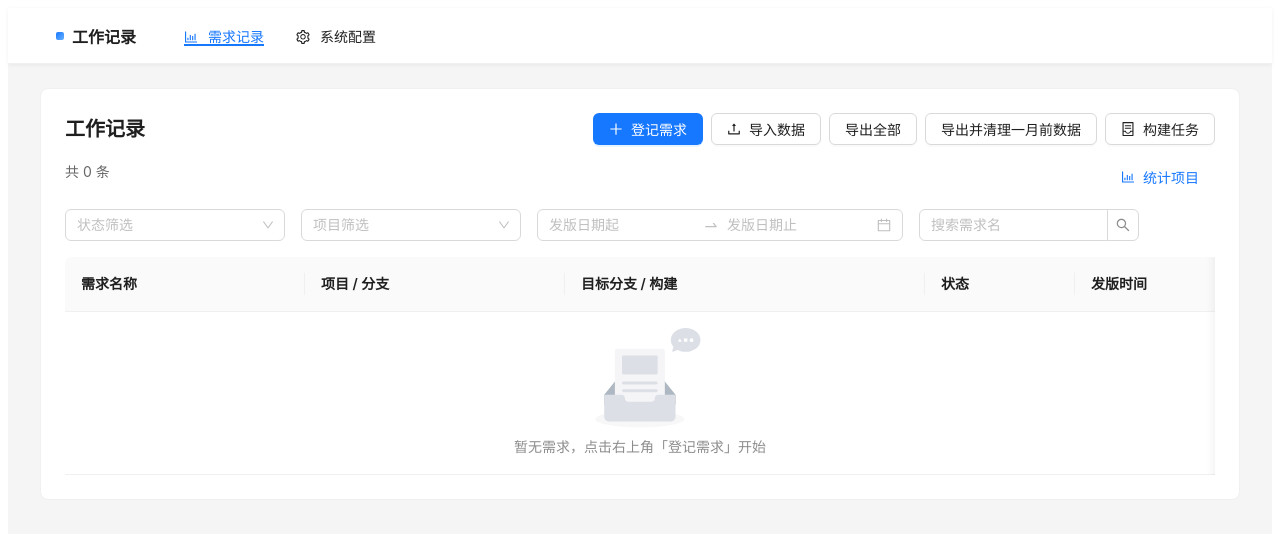
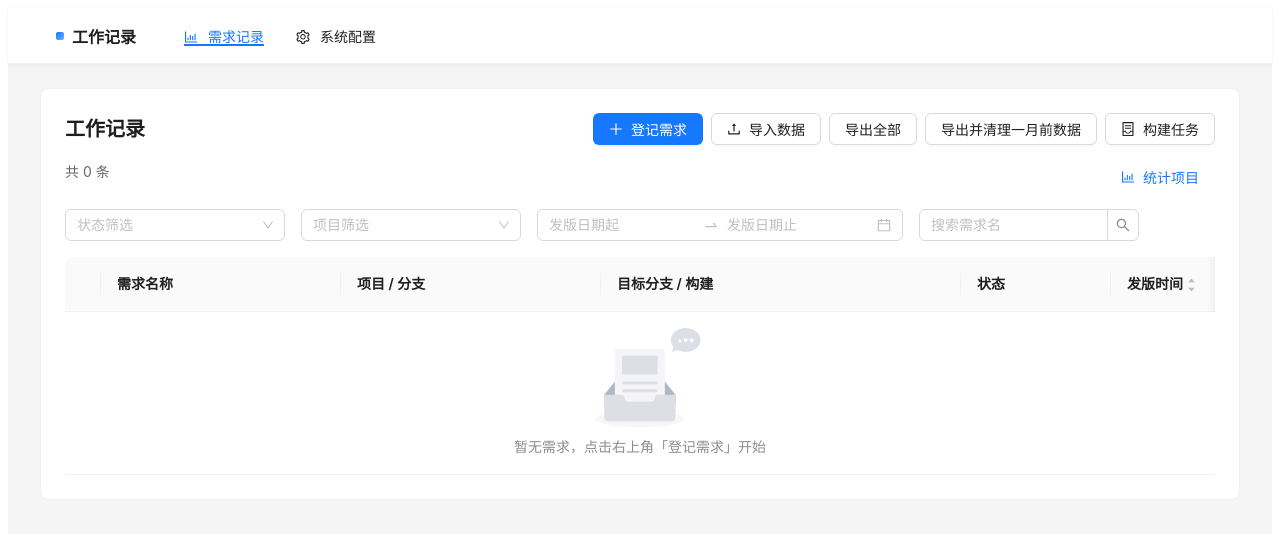
Before and after one commit to HF-code/workRecord, a React (Vite) app: page /#/ in a window 1280 px wide. Shown: the top 534 px of the page. Built offline with nearby package versions, Linux system fonts and the light colour scheme.

Commit message:
feat: 增加排序

```diff
--- a/package.json
+++ b/package.json
@@ -10,6 +10,10 @@
   },
   "dependencies": {
     "@ant-design/icons": "^5.5.1",
+    "@dnd-kit/core": "^6.3.1",
+    "@dnd-kit/modifiers": "^9.0.0",
+    "@dnd-kit/sortable": "^10.0.0",
+    "@dnd-kit/utilities": "^3.2.2",
     "antd": "^5.21.0",
     "dayjs": "^1.11.13",
     "react": "^18.3.1",
--- a/src/components/RequirementTable.tsx
+++ b/src/components/RequirementTable.tsx
@@ -1,9 +1,13 @@
 import { App as AntdApp, Button, Checkbox, DatePicker, Empty, Popconfirm, Select, Table, Tag, Tooltip } from 'antd';
-import { BuildOutlined, ExportOutlined, MergeOutlined } from '@ant-design/icons';
+import { BuildOutlined, CaretDownOutlined, CaretUpOutlined, ExportOutlined, HolderOutlined, MergeOutlined } from '@ant-design/icons';
+import { DndContext, KeyboardSensor, PointerSensor, useSensor, useSensors, type DragEndEvent, type DraggableAttributes, type DraggableSyntheticListeners } from '@dnd-kit/core';
+import { restrictToParentElement, restrictToVerticalAxis } from '@dnd-kit/modifiers';
+import { SortableContext, sortableKeyboardCoordinates, useSortable, verticalListSortingStrategy } from '@dnd-kit/sortable';
+import { CSS } from '@dnd-kit/utilities';
 import dayjs from 'dayjs';
-import { useState } from 'react';
+import { createContext, useContext, useState, type HTMLAttributes } from 'react';
 import type { ColumnsType } from 'antd/es/table';
-import { STATUSES, STATUS_COLORS, type Requirement, type Status, type ProjectBranch } from '../types';
+import { STATUSES, STATUS_COLORS, type Requirement, type SortMode, type Status, type ProjectBranch } from '../types';
 import type { DevopsApp } from '../config/devopsApps';
 import type { BranchConfig } from '../config/branches';
 import { buildMergeRequestUrl, getCsrfToken, type BuildEnv } from '../build';
@@ -26,6 +30,71 @@ interface Props {
   onDelete: (id: string) => void;
   onChangeStatus: (id: string, status: Status) => void;
   onChangeReleaseDate: (id: string, date: string | null) => void;
+  /** 拖拽排序落点：把 activeId 行移动到 overId 行的位置（在完整数据上重排） */
+  onReorder: (activeId: string, overId: string) => void;
+  /** 最近一次排序模式（仅作表头指示：manual 表示手动顺序，排序/拖拽后由页面层维护） */
+  sortMode: SortMode;
+  /** 切换排序模式（发版时间排序为一次性真实重排，重排后仍可继续拖拽） */
+  onChangeSortMode: (mode: SortMode) => void;
+}
+
+/** 行与把手之间的桥接：SortableRow 上拿到的拖拽事件只绑定到把手图标，避免干扰行内其他交互控件 */
+const DragHandleContext = createContext<{
+  attributes: DraggableAttributes;
+  listeners: DraggableSyntheticListeners;
+} | null>(null);
+
+interface SortableRowProps extends HTMLAttributes<HTMLTableRowElement> {
+  'data-row-key': string;
+}
+
+/** 可排序表格行：transform 跟随拖拽位移，把手见 DragHandle */
+function SortableRow({ style, ...props }: SortableRowProps) {
+  const { attributes, listeners, setNodeRef, transform, transition, isDragging } = useSortable({
+    id: props['data-row-key'],
+  });
+  return (
+    <DragHandleContext.Provider value={{ attributes, listeners }}>
+      <tr
+        {...props}
+        ref={setNodeRef}
+        style={{
+          ...style,
+          transform: CSS.Translate.toString(transform),
+          transition,
+          ...(isDragging ? { position: 'relative', zIndex: 999 } : {}),
+        }}
+      />
+    </DragHandleContext.Provider>
+  );
+}
+
+/** 拖拽把手：可聚焦（键盘空格拾起、方向键移动），触摸拖拽需 touchAction: 'none' */
+function DragHandle() {
+  const ctx = useContext(DragHandleContext);
+  return (
+    <span
+      data-testid="requirement-drag-handle"
+      aria-label="拖拽排序"
+      style={{ cursor: 'grab', color: '#999', touchAction: 'none', display: 'inline-flex' }}
+      {...ctx?.attributes}
+      {...ctx?.listeners}
+    >
+      <HolderOutlined />
+    </span>
+  );
+}
+
+/** 表头排序指示器：上下双箭头，激活方向高亮（仿 antd Table 排序指示） */
+function SortIndicator({ mode }: { mode: SortMode }) {
+  return (
+    <span
+      style={{ display: 'inline-flex', flexDirection: 'column', gap: 0, marginLeft: 4, verticalAlign: 'middle', lineHeight: 0.6 }}
+    >
+      <CaretUpOutlined style={{ fontSize: 9, color: mode === 'releaseAsc' ? '#1677ff' : '#bbb' }} />
+      <CaretDownOutlined style={{ fontSize: 9, color: mode === 'releaseDesc' ? '#1677ff' : '#bbb' }} />
+    </span>
+  );
 }
 
 export default function RequirementTable({
@@ -37,9 +106,28 @@ export default function RequirementTable({
   onDelete,
   onChangeStatus,
   onChangeReleaseDate,
+  onReorder,
+  sortMode,
+  onChangeSortMode,
 }: Props) {
   const { message } = AntdApp.useApp();
   const [buildingReq, setBuildingReq] = useState<Record<string, boolean>>({});
+
+  // distance: 1 防止点击误触拖拽；KeyboardSensor 支持键盘无障碍排序
+  const sensors = useSensors(
+    useSensor(PointerSensor, { activationConstraint: { distance: 1 } }),
+    useSensor(KeyboardSensor, { coordinateGetter: sortableKeyboardCoordinates }),
+  );
+
+  /** 拖拽落点：交给上层在完整数据上重排（兼容筛选视图）。排序后数据已真实排好，拖拽始终可用 */
+  const handleDragEnd = ({ active, over }: DragEndEvent) => {
+    if (over && active.id !== over.id) onReorder(String(active.id), String(over.id));
+  };
+
+  /** 表头点击循环切换：手动 → 发版时间降序 → 发版时间升序 → 手动（排序为一次性重排，"手动"仅清指示） */
+  const cycleSortMode = () => {
+    onChangeSortMode(sortMode === 'manual' ? 'releaseDesc' : sortMode === 'releaseDesc' ? 'releaseAsc' : 'manual');
+  };
 
   const envOptions = branches.map((b) => ({ label: b.label, value: b.value }));
 
@@ -111,6 +199,13 @@ export default function RequirementTable({
   };
 
   const columns: ColumnsType<Requirement> = [
+    {
+      title: '',
+      key: 'dragHandle',
+      width: 36,
+      align: 'center',
+      render: () => <DragHandle />,
+    },
     {
       title: '需求名称',
       dataIndex: 'name',
@@ -258,7 +353,17 @@ export default function RequirementTable({
       ),
     },
     {
-      title: '发版时间',
+      title: (
+        <span
+          onClick={cycleSortMode}
+          style={{ cursor: 'pointer', userSelect: 'none' }}
+          title="点击自动排序：手动 → 发版时间降序 → 发版时间升序（排序后可继续拖拽微调）"
+          data-testid="release-date-sort-header"
+        >
+          发版时间
+          <SortIndicator mode={sortMode} />
+        </span>
+      ),
       dataIndex: 'releaseDate',
       key: 'releaseDate',
       width: 150,
@@ -309,13 +414,22 @@ export default function RequirementTable({
   ];
 
   return (
+    <DndContext
+      sensors={sensors}
+      modifiers={[restrictToVerticalAxis, restrictToParentElement]}
+      onDragEnd={handleDragEnd}
+    >
+      <SortableContext items={data.map((r) => r.id)} strategy={verticalListSortingStrategy}>
         <Table<Requirement>
           rowKey="id"
           columns={columns}
           dataSource={data}
+          components={{ body: { row: SortableRow } }}
           scroll={{ x: 'max-content' }}
           pagination={{ pageSize: 20, showSizeChanger: false, hideOnSinglePage: true }}
           locale={{ emptyText: <Empty description="暂无需求，点击右上角「登记需求」开始" /> }}
         />
+      </SortableContext>
+    </DndContext>
   );
 }
--- a/src/hooks/useWorkTracker.ts
+++ b/src/hooks/useWorkTracker.ts
@@ -28,6 +28,15 @@ function genId(): string {
   });
 }
 
+/** 数组内移动元素（from 移到 to），索引非法或相同则返回原数组引用 */
+function arrayMove<T>(list: T[], from: number, to: number): T[] {
+  if (from < 0 || to < 0 || from === to || from >= list.length || to >= list.length) return list;
+  const next = list.slice();
+  const [item] = next.splice(from, 1);
+  next.splice(to, 0, item);
+  return next;
+}
+
 export function useRequirements() {
   const [requirements, setRequirements] = useState<Requirement[]>(() => {
     migrateLegacyBuildPlan();
@@ -37,6 +46,64 @@ export function useRequirements() {
   useEffect(() => {
     saveRequirements(requirements);
   }, [requirements]);
+
+  /** 拖拽排序：把 activeId 行移动到 overId 行的位置（在完整列表上重排，兼容筛选视图内拖拽） */
+  const reorder = (activeId: string, overId: string) => {
+    setRequirements((list) =>
+      arrayMove(
+        list,
+        list.findIndex((r) => r.id === activeId),
+        list.findIndex((r) => r.id === overId),
+      ),
+    );
+  };
+
+  /**
+   * 一次性按发版时间自动重排（真实改动数据顺序并持久化，之后可继续手动拖拽微调）：
+   * 未发布在前、已发布在后（保持"已发布沉底"不变量），各组内按发版时间排，无发版时间垫底。
+   * sort 为稳定排序，同日期保持原有相对顺序。
+   */
+  const sortByReleaseDate = (mode: 'releaseDesc' | 'releaseAsc') => {
+    setRequirements((list) => {
+      const dated = list.filter((r): r is Requirement & { releaseDate: string } => r.releaseDate !== null);
+      const undated = list.filter((r) => r.releaseDate === null);
+      // releaseDate 为 'YYYY-MM-DD'，字符串比较即日期比较
+      dated.sort((a, b) =>
+        mode === 'releaseDesc'
+          ? b.releaseDate.localeCompare(a.releaseDate)
+          : a.releaseDate.localeCompare(b.releaseDate),
+      );
+      const sorted = [...dated, ...undated];
+      // 未发布在前、已发布在后
+      return [...sorted.filter((r) => r.status !== '已发布'), ...sorted.filter((r) => r.status === '已发布')];
+    });
+  };
+
+  /**
+   * 状态切为「已发布」时沉底：从列表末尾往前找第一条非已发布的需求，
+   * 插到它后面（即尾部连续「已发布」区的最前面）。
+   * 不能用"第一条已发布之前"定位——已发布可能被手动拖拽到前面，
+   * 只有从末尾往前数的连续已发布段才是真正的"沉底区"。
+   */
+  const moveToPublishedTop = (id: string) => {
+    setRequirements((list) => {
+      const from = list.findIndex((r) => r.id === id);
+      if (from < 0) return list;
+      // 从末尾往前找最后一条非已发布（此时自身状态已更新为已发布，扫描会跳过自己）
+      let anchor = -1;
+      for (let i = list.length - 1; i >= 0; i--) {
+        if (list[i].status !== '已发布') {
+          anchor = i;
+          break;
+        }
+      }
+      // 插入位置 = anchor 之后；全是已发布（anchor = -1）则插到最前
+      const insertAt = anchor + 1;
+      // arrayMove 是"先删后插"：from 在 insertAt 之前时，删除后目标位置会前移 1
+      const to = from < insertAt ? insertAt - 1 : insertAt;
+      return arrayMove(list, from, to);
+    });
+  };
 
   const update = (id: string, patch: Partial<Requirement>) => {
     setRequirements((list) =>
@@ -85,7 +152,7 @@ export function useRequirements() {
     return fresh;
   };
 
-  return { requirements, upsert, update, remove, removeMany, merge };
+  return { requirements, upsert, update, remove, removeMany, merge, reorder, moveToPublishedTop, sortByReleaseDate };
 }
 
 export function useDevopsApps() {
--- a/src/pages/RequirementListPage.tsx
+++ b/src/pages/RequirementListPage.tsx
@@ -1,7 +1,7 @@
 import { useMemo, useState } from 'react';
 import { App as AntdApp, Badge, Button, Card, Drawer, Empty, Space, Tag, Typography, Upload } from 'antd';
 import { BarChartOutlined, PlusOutlined, UploadOutlined, ContainerOutlined } from '@ant-design/icons';
-import type { Requirement, Status } from '../types';
+import type { Requirement, SortMode, Status } from '../types';
 import { downloadJson, buildExportPayload, exportAll, findOlderThanOneMonth, parseImportFile } from '../export';
 import { useDevopsApps, useBranches, useBuildPlan, useRequirements } from '../hooks/useWorkTracker';
 import { getDefaultBranch } from '../config/branches';
@@ -21,7 +21,8 @@ const INITIAL_FILTER: FilterValue = {
 
 export default function RequirementListPage() {
   const { message, modal } = AntdApp.useApp();
-  const { requirements, upsert, update, remove, removeMany, merge } = useRequirements();
+  const { requirements, upsert, update, remove, removeMany, merge, reorder, moveToPublishedTop, sortByReleaseDate } =
+    useRequirements();
   const devopsApps = useDevopsApps();
   const { branches } = useBranches();
   const buildPlan = useBuildPlan(update, getDefaultBranch(branches));
@@ -32,6 +33,7 @@ export default function RequirementListPage() {
   const [statsOpen, setStatsOpen] = useState(false);
   const [tasksOpen, setTasksOpen] = useState(false);
   const [filter, setFilter] = useState<FilterValue>(INITIAL_FILTER);
+  const [sortMode, setSortMode] = useState<SortMode>('manual');
 
   const filtered = useMemo(() => {
     const kw = filter.keyword.trim().toLowerCase();
@@ -55,6 +57,21 @@ export default function RequirementListPage() {
     () => [...new Set(requirements.map((r) => r.status))],
     [requirements],
   );
+
+  /**
+   * 切换排序：发版时间排序为一次性真实重排数据（自动排），排完仍可继续手动拖拽；
+   * sortMode 仅作表头指示——手动拖拽后自动熄灭（见 handleReorder）
+   */
+  const handleChangeSortMode = (mode: SortMode) => {
+    setSortMode(mode);
+    if (mode !== 'manual') sortByReleaseDate(mode);
+  };
+
+  /** 拖拽排序：数据重排 + 退出排序指示状态（表头恢复中性，表示当前为手动顺序） */
+  const handleReorder = (activeId: string, overId: string) => {
+    if (sortMode !== 'manual') setSortMode('manual');
+    reorder(activeId, overId);
+  };
 
   const toggleStatusFilter = (status: Status) => {
     setFilter((f) => ({
@@ -82,8 +99,22 @@ export default function RequirementListPage() {
 
   const handleSubmit = (values: RequirementFormValues) => {
     const isEdit = upsert(editing?.id ?? null, values);
+    // 编辑保存后状态变为「已发布」，同样沉到尾部已发布区最前（与表格行内切换行为一致）
+    if (editing && editing.status !== '已发布' && values.status === '已发布') {
+      moveToPublishedTop(editing.id);
+      message.info('已发布的需求已自动沉底');
+    }
     message.success(isEdit ? '已保存' : '登记成功');
     closeForm();
+  };
+
+  /** 修改状态：切到「已发布」时自动沉底——移到尾部连续已发布区的最前面 */
+  const handleStatusChange = (id: string, status: Status) => {
+    update(id, { status });
+    if (status === '已发布') {
+      moveToPublishedTop(id);
+      message.info('已发布的需求已自动沉底');
+    }
   };
 
   const handleDelete = (id: string) => {
@@ -233,8 +264,11 @@ export default function RequirementListPage() {
         buildPlan={buildPlan}
         onEdit={openEditForm}
         onDelete={handleDelete}
-        onChangeStatus={(id, status) => update(id, { status })}
+        onChangeStatus={handleStatusChange}
         onChangeReleaseDate={(id, releaseDate) => update(id, { releaseDate })}
+        onReorder={handleReorder}
+        sortMode={sortMode}
+        onChangeSortMode={handleChangeSortMode}
       />
 
       <RequirementForm
--- a/src/types.ts
+++ b/src/types.ts
@@ -52,3 +52,6 @@ export const STATUS_COLORS: Record<Status, string> = {
   线上验证中: 'cyan',
   已发布: 'default',
 };
+
+/** 列表视图排序模式：手动拖拽顺序 / 发版时间降序（新→旧）/ 发版时间升序（旧→新） */
+export type SortMode = 'manual' | 'releaseDesc' | 'releaseAsc';
```
Also changed, not shown: 1 other file (tests, documents, lock files or other folders). Lines whose indentation alone changed are shown as unchanged.
